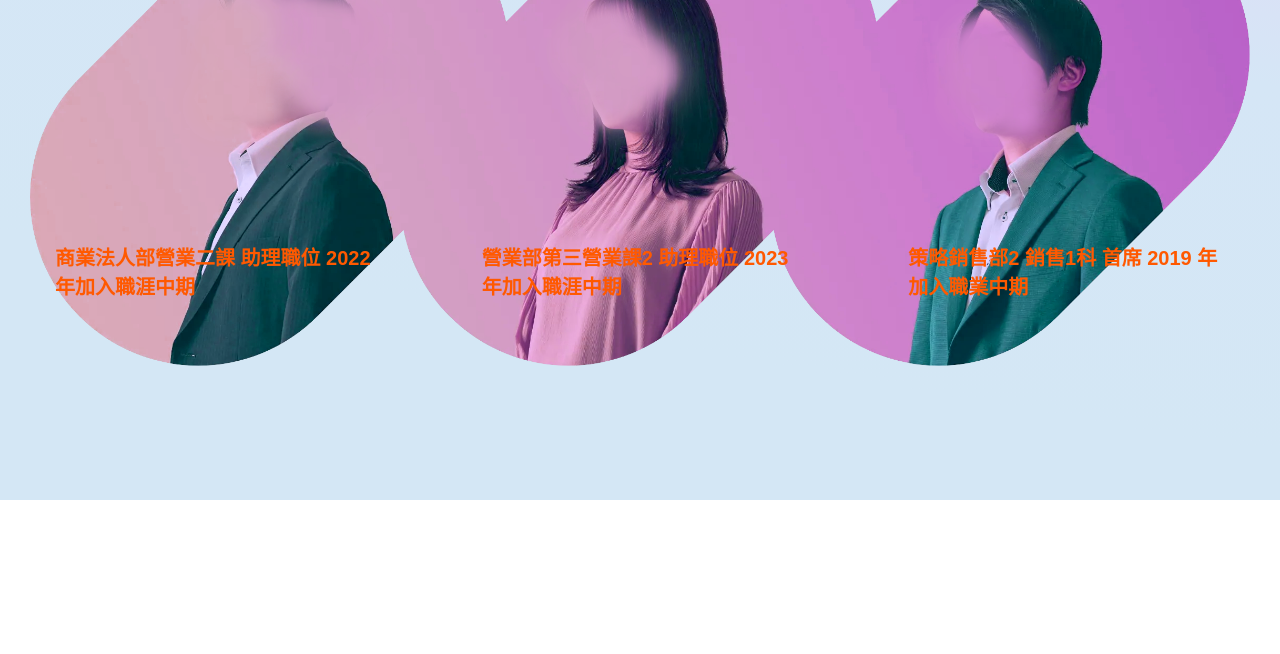
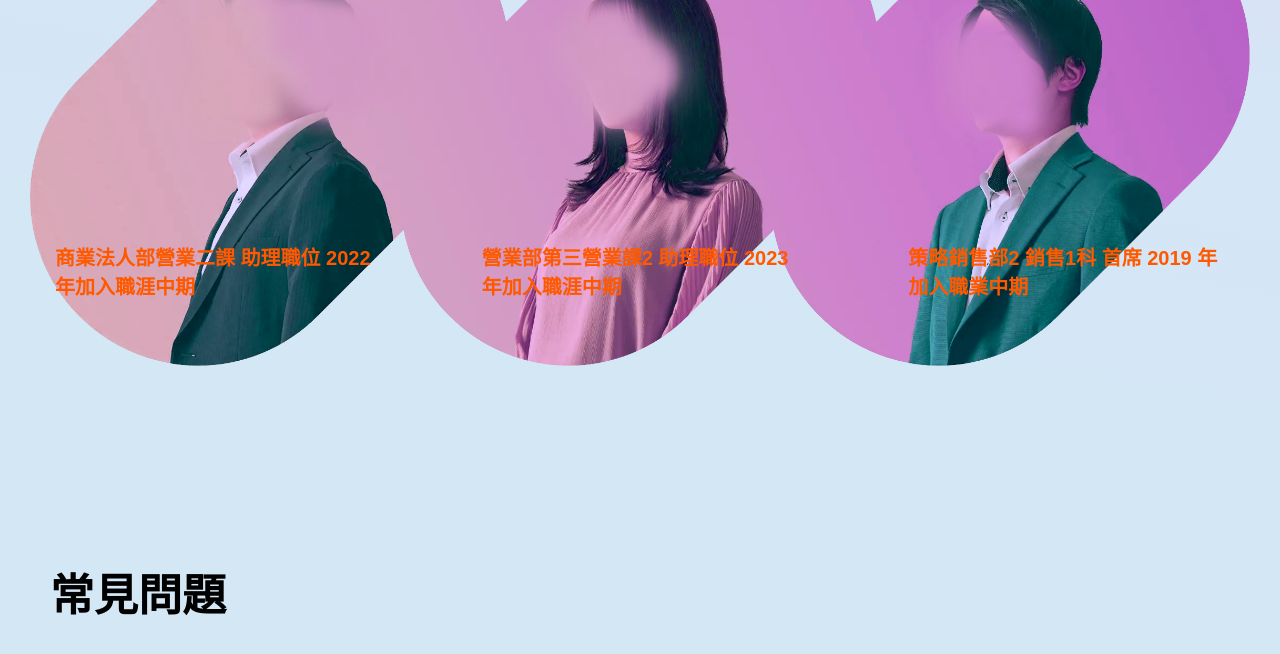
Before and after one commit to johnworker/web_worker_banks, a plain HTML site: page index.html in a window 1280 px wide. Shown: the part 2500-3154 px from the top of the page. Before the commit the page ends 3000 px from the top, so only its background shows below. Drawn offline with nearby package versions, Linux system fonts and the light colour scheme.

Commit message:
添加區塊

```diff
--- a/index.html
+++ b/index.html
@@ -163,6 +163,13 @@
         </div>
     </section>
 
+    <!-- 常見問題頁面 -->
+    <section id="FQA">
+        <div class="QA_text_box">
+            <div class="QA_title">常見問題</div>
+        </div>
+    </section>
+
     <script src="https://code.jquery.com/jquery-3.6.0.min.js"></script>
     <script src="https://cdnjs.cloudflare.com/ajax/libs/gsap/3.10.4/gsap.min.js"></script>
     <script src="https://cdn.jsdelivr.net/npm/slick-carousel@1.8.1/slick/slick.min.js"></script>
--- a/style.scss
+++ b/style.scss
@@ -438,3 +438,21 @@ body {
         }
     }
 }
+
+#FQA {
+    width: 100%;
+    height: 100vh;
+    padding-top: 30px;
+    overflow: hidden;
+
+    .QA_text_box {
+        width: 100%;
+        height: auto;
+        margin: 30px 0 50px 50px;
+
+        .QA_title {
+            font-size: 44px;
+            font-weight: bold;
+        }
+    }
+}
```
Also changed, not shown: style.css, 1 other file.
